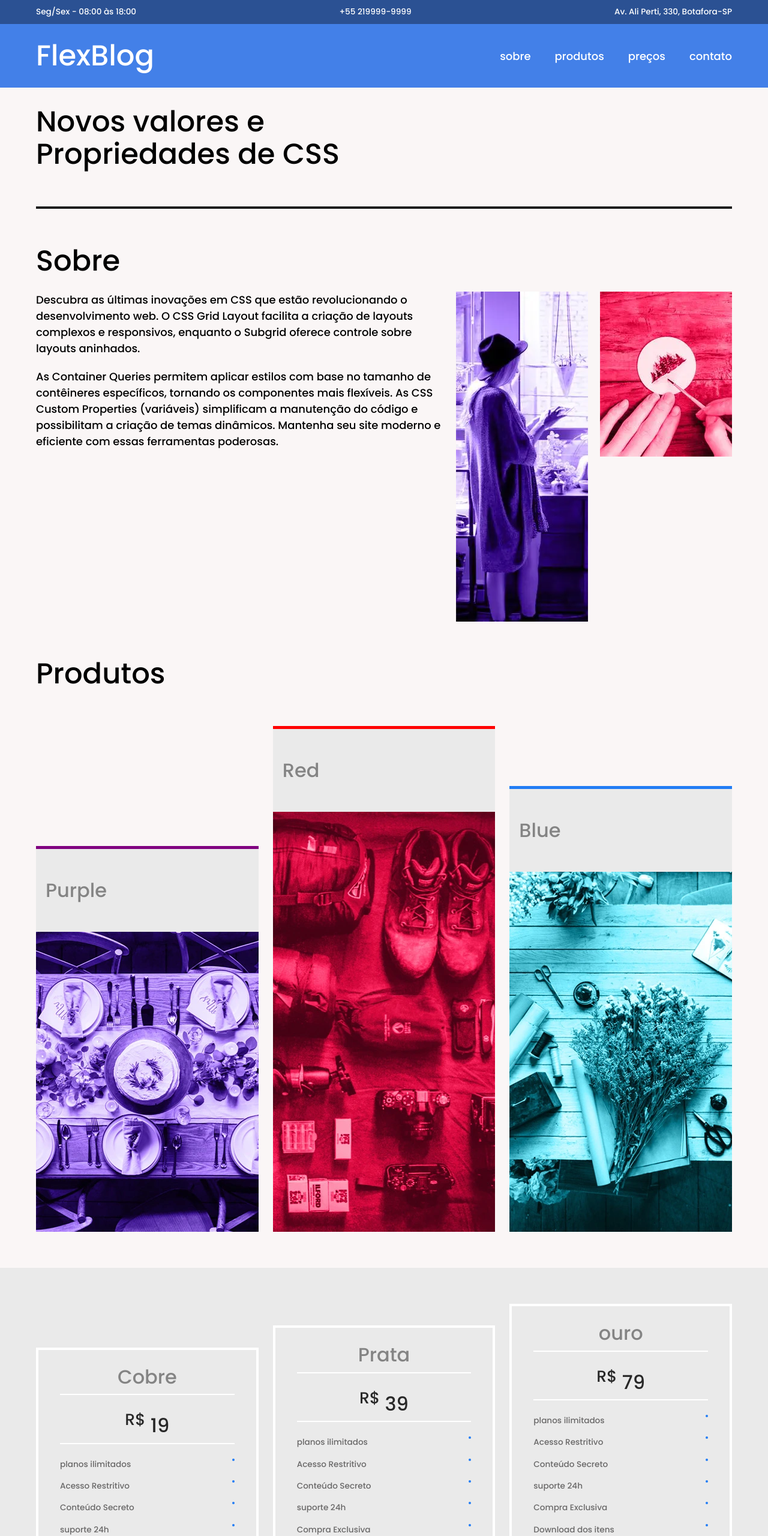
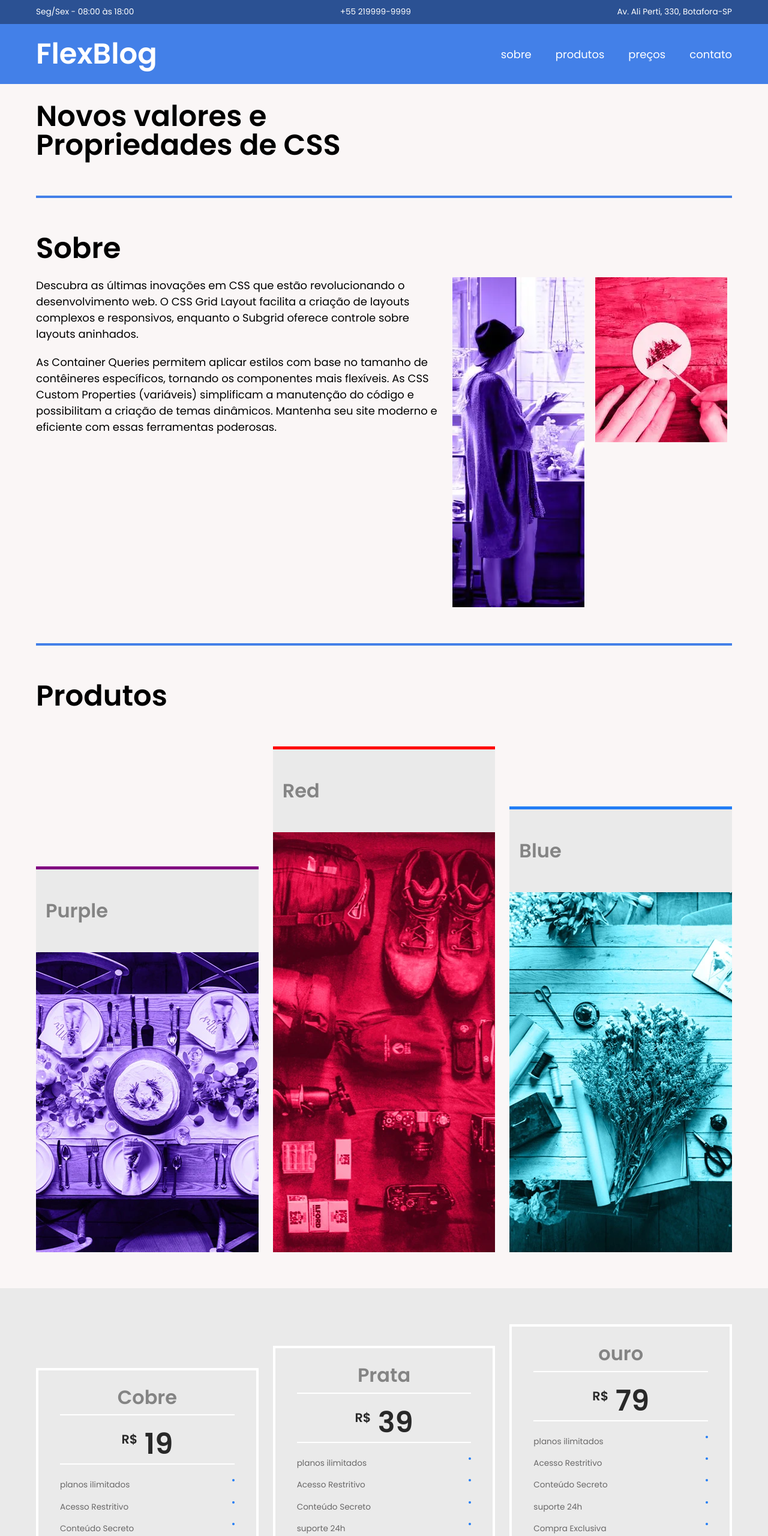
Before and after one commit to FmsDesign/flexblog, a plain HTML site: page index.html in a window 1280 px wide. Shown: the top 2560 px of the page at 60% size. Drawn offline with Linux system fonts and the light colour scheme.

Commit message:
ajustesfinais, melhorias no flex de algumas imagens

```diff
--- a/css/menu.css
+++ b/css/menu.css
@@ -32,6 +32,10 @@
   padding: 16px 0px;
   display: inline-block;
   position: relative;
+}
+
+.menu > a {
+  margin-right: 60px;
 }
 
 .menu_links {
@@ -69,6 +73,6 @@
   display: block;
   height: 4px;
   width: 100%;
-  background-color: var(--cor-11);
+  background: var(--cor-p1);
   margin: 60px 0px;
 }
--- a/css/news.css
+++ b/css/news.css
@@ -7,25 +7,26 @@
   display: flex;
   flex-wrap: wrap;
 }
-.email-item {
-  flex: 1;
-  padding: 0px 20px;
+.email-item1 {
+  flex: 1 1 240px;
+  max-width: 250px;
+  margin-bottom: 20px;
 }
 .email-item2 {
-  flex: 2 1 0;
-  padding: 0px 20px;
+  flex: 2 1 600px;
+
   display: flex;
   align-items: center;
 }
 
-.email-1 {
+.flex-1 {
   flex: 1;
 }
-.email-1 input {
+.flex-1 input {
   width: 100%;
   height: 100%;
   margin: 0px;
-  padding: 0px 8px;
+  padding: 8px 8px;
   box-sizing: border-box;
 }
 
@@ -33,17 +34,12 @@ input:focus {
   outline: none;
   border: 2px solid var(--cor-p1);
   background: var(--cor-2);
-}
-input:focus {
   border-right: none;
 }
 
 .email-item2 button {
   background: var(--cor-p1);
   padding: 8px 32px;
-}
-.email-item2 input {
-  padding: 8px 8px;
 }
 
 .email-item2 button:hover {
@@ -57,12 +53,9 @@ input:focus {
   padding: 20px 20px;
   text-align: center;
 }
-@media (max-width: 800px) {
-  .email {
-    flex-direction: column;
-  }
-  .email-item2 {
-    margin-top: 8px;
-    padding: 0px;
+
+@media (max-width: 900px) {
+  .email-item1 {
+    max-width: 100%;
   }
 }
--- a/css/precos.css
+++ b/css/precos.css
@@ -49,6 +49,10 @@
   border: 4px solid var(--cor-10);
 }
 
+.preco-item sup {
+  font-size: 1.3rem;
+}
+
 .preco-item a:hover {
   background: var(--cor-4);
 }
--- a/css/produtos.css
+++ b/css/produtos.css
@@ -2,6 +2,7 @@
   display: flex;
   align-items: end;
   gap: 24px;
+  flex-wrap: wrap;
 }
 
 .produtos-titulo {
@@ -9,9 +10,27 @@
   margin-top: 60px;
 }
 
-.produtos h2 {
+.produtos-titulo:first-child::before {
+  content: "";
+  display: block;
+  height: 4px;
+  width: 100%;
+  background: var(--cor-p1);
+  margin-bottom: 60px;
+}
+
+.produtos-itens {
+  flex: 1 1 300px;
+}
+
+.produtos-itens img {
+  object-fit: cover;
+}
+
+.produtos-itens h2 {
   padding: 48px 16px;
   background-color: var(--cor-3);
+  max-width: 600px;
 }
 
 .purple {
@@ -24,6 +43,3 @@
 .blue {
   border-top: 5px solid rgb(34, 125, 245);
 }
-.produtos img {
-  object-fit: cover;
-}
--- a/css/sobre.css
+++ b/css/sobre.css
@@ -6,17 +6,22 @@
   display: flex;
   align-items: start;
   flex-wrap: wrap;
-  justify-content: space-between;
+  gap: 10px;
 }
 
-.sobre-conteudo p {
-  max-width: 60ch;
+.sobre-texto {
+  flex: 3 1 300px;
+}
+
+.sobre-texto p {
   margin-bottom: 20px;
 }
 
 .sobre-img {
-  display: flex;
-  justify-content: start;
-  align-items: start;
-  gap: 20px;
+  flex: 1 1 100px;
+  align-self: right;
 }
+
+.sobre-img img {
+  object-fit: cover;
+}
--- a/css/tipografia.css
+++ b/css/tipografia.css
@@ -1,9 +1,9 @@
 .font-xxl {
-  font: 500 3rem/1.125 "Poppins", sans-serif;
+  font: 600 3rem/1 "Poppins", sans-serif;
 }
 
 .font-xl {
-  font: 500 2rem/1.3 "Poppins", sans-serif;
+  font: 600 2rem/1.3 "Poppins", sans-serif;
 }
 
 .font-m {
--- a/css/vantagens.css
+++ b/css/vantagens.css
@@ -1,14 +1,13 @@
 .vantagens {
   display: flex;
-  gap: 20px;
+  gap: 24px;
   flex-wrap: wrap;
   margin: 60px auto;
 }
 
 .vantagens-item {
-  margin: 40px;
-  flex: 1;
-  min-width: 30ch;
+  flex: 1 1 300px;
+  margin: 20px 10px;
 }
 
 .vantagens-item h3 {
--- a/index.html
+++ b/index.html
@@ -4,10 +4,21 @@
 <head>
   <meta charset="UTF-8">
   <meta name="viewport" content="width=device-width, initial-scale=1.0">
+
+  <meta name="description" content="Descubra as últimas inovações em CSS que estão revolucionando o desenvolvimento web. O CSS Grid Layout facilita a criação de layouts complexos e responsivos, enquanto o Subgrid oferece controle sobre layouts aninhados.">
+
+
+  <link rel="preconnect" href="https://fonts.googleapis.com">
+  <link rel="preconnect" href="https://fonts.gstatic.com" crossorigin>
+  <link href="https://fonts.googleapis.com/css2?family=Poppins:wght@400;600&display=swap" rel="stylesheet">
+
+
+
+  <link rel="preload" href="./css/style.css" as="style">
   <link rel="stylesheet" href="./css/style.css">
   <title>Flex Blog</title>
 
-  <link href="https://fonts.googleapis.com/css2?family=Merriweather:ital,wght@1,900&family=Poppins:wght@500;600&family=Roboto:wght@400;500&display=swap" rel="stylesheet">
+
 </head>
 
 <body>
@@ -44,26 +55,28 @@
           <p class="font-m"> Descubra as últimas inovações em CSS que estão revolucionando o desenvolvimento web. O CSS Grid Layout facilita a criação de layouts complexos e responsivos, enquanto o Subgrid oferece controle sobre layouts aninhados.</p>
           <p class="font-m"> As Container Queries permitem aplicar estilos com base no tamanho de contêineres específicos, tornando os componentes mais flexíveis. As CSS Custom Properties (variáveis) simplificam a manutenção do código e possibilitam a criação de temas dinâmicos. Mantenha seu site moderno e eficiente com essas ferramentas poderosas.</p>
         </div>
-        <picture class="sobre-img">
+        <div class="sobre-img">
           <img src="./img/sobre1.webp" width="220" height="550" alt="">
+        </div>
+        <div class="sobre-img">
           <img src="./img/sobre2.webp" width="220" height="275" alt="">
-        </picture>
+        </div>
       </div>
     </article>
   </main>
 
   <article id="produtos" class="container">
     <h1 class=" font-xxl cor-12 produtos-titulo">Produtos</h1>
-    <div class="produtos ">
-      <div>
+    <div class="produtos">
+      <div class="produtos-itens">
         <h2 class="font-xl cor-7 purple">Purple</h2>
         <img src="./img/produtos1.webp" width="600" height="500" alt="produto1">
       </div>
-      <div>
+      <div class="produtos-itens">
         <h2 class="font-xl cor-7 red">Red</h2>
         <img src="./img/produtos2.webp" width="600" height="700" alt="produto2">
       </div>
-      <div>
+      <div class="produtos-itens">
         <h2 class="font-xl cor-7 blue">Blue</h2>
         <img src="./img/produtos3.webp" width="600" height="600" alt="produto3">
       </div>
@@ -76,7 +89,7 @@
     <div class="preco container ">
       <div class="preco-item">
         <h2 class="font-xl cor-7 ">Cobre</h2>
-        <span class="font-xl cor-10"><sup> R$</sup> 19</span>
+        <span class="font-xxl cor-10"><sup> R$</sup> 19</span>
         <ul class="font-xs cor-8">
           <li>
             planos ilimitados
@@ -89,7 +102,7 @@
       </div>
       <div class="preco-item">
         <h2 class="font-xl cor-7 ">Prata</h2>
-        <span class="font-xl cor-10"><sup> R$</sup> 39</span>
+        <span class="font-xxl cor-10"><sup> R$</sup> 39</span>
         <ul class="font-xs cor-8">
           <li>
             planos ilimitados
@@ -104,7 +117,7 @@
 
       <div class="preco-item">
         <h2 class="font-xl cor-7 ">ouro</h2>
-        <span class="font-xl cor-10"><sup> R$</sup> 79</span>
+        <span class="font-xxl cor-10"><sup> R$</sup> 79</span>
         <ul class="font-xs cor-8">
           <li>
             planos ilimitados
@@ -153,10 +166,10 @@
     <div class="email container">
       <div class="email-item1">
         <h1 class="font-xl cor-8">Newsletter</h1>
-        <p class="font-xs cor-6">assine e fique por dentro <br> das novidades</p>
+        <p class="font-xs cor-6">assine e fique por dentro das novidades</p>
       </div>
       <form class="email-item2">
-        <div class="email-1">
+        <div class="flex-1">
           <input class="font-s cor-10 " placeholder="Seu Email" type="email" id="email" name="email">
         </div>
         <button class="botao font-m cor-1">ASSINAR</button>
```
